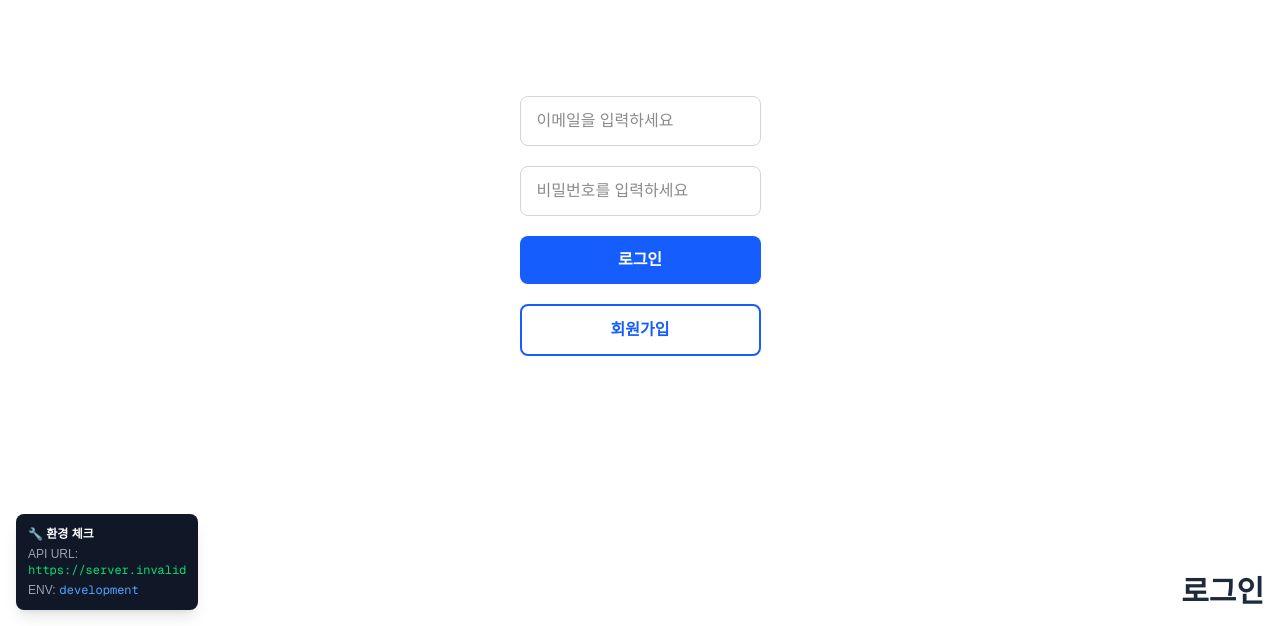
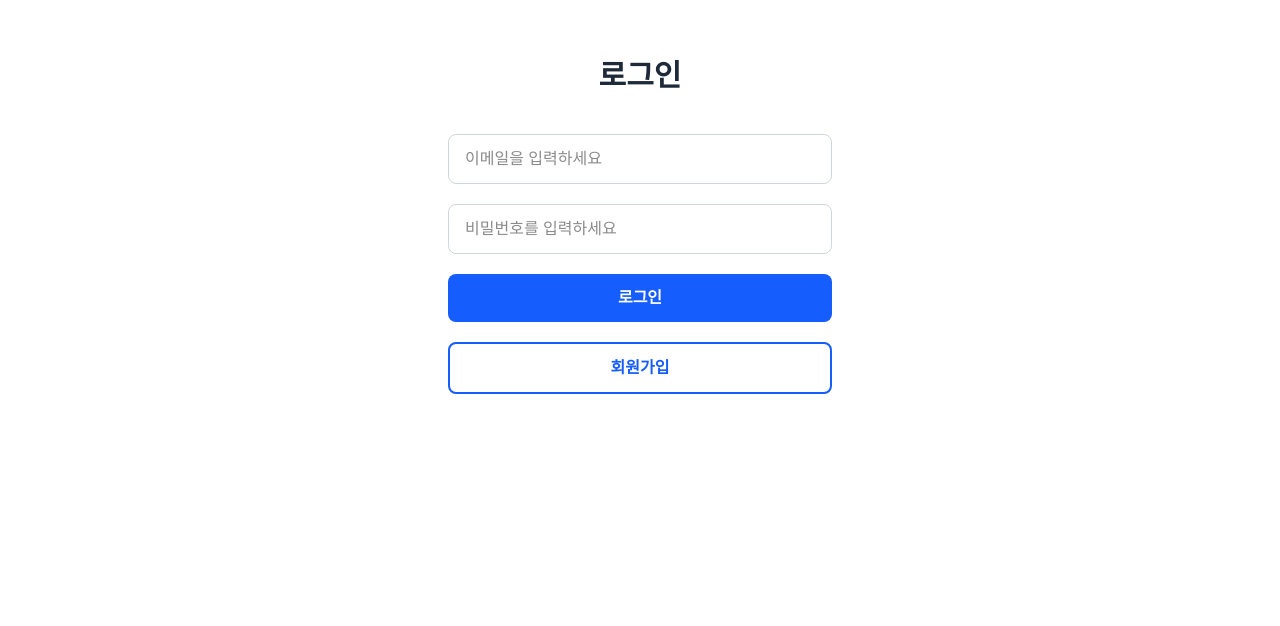
Before and after one commit to L-TED/talk_vault_front, a Next.js app: page /login in a window 1280 px wide. Shown: the part 174-800 px from the top of the page. Built offline with nearby package versions, Linux system fonts and the light colour scheme; no server answers.

Commit message:
deploy00

```diff
--- a/components/auth/LoginForm.tsx
+++ b/components/auth/LoginForm.tsx
@@ -2,7 +2,6 @@
 
 import Input from "@/components/common/Input";
 import Button from "@/components/common/Button";
-import EnvChecker from "@/components/common/EnvChecker";
 import { useLoginForm } from "@/hooks/useLoginForm";
 
 const LoginForm = () => {
@@ -10,11 +9,8 @@
 
   return (
     <div className="min-h-screen flex items-center justify-center bg-white">
-      {/* 환경변수 체커 (개발용) */}
-      <EnvChecker />
-
-      {/* 테스트용 네비게이션 버튼 (임시) */}
-      <div className="fixed bottom-4 right-4 flex flex-col gap-2 z-50">
+      <div className="w-full max-w-md px-8">
+        <div className="text-center mb-10">
           <h1 className="text-3xl font-bold text-gray-800">로그인</h1>
         </div>
 
@@ -60,6 +56,7 @@
           </div>
         </div>
       </div>
+    </div>
   );
 };
 
```
Lines whose indentation alone changed are shown as unchanged.
